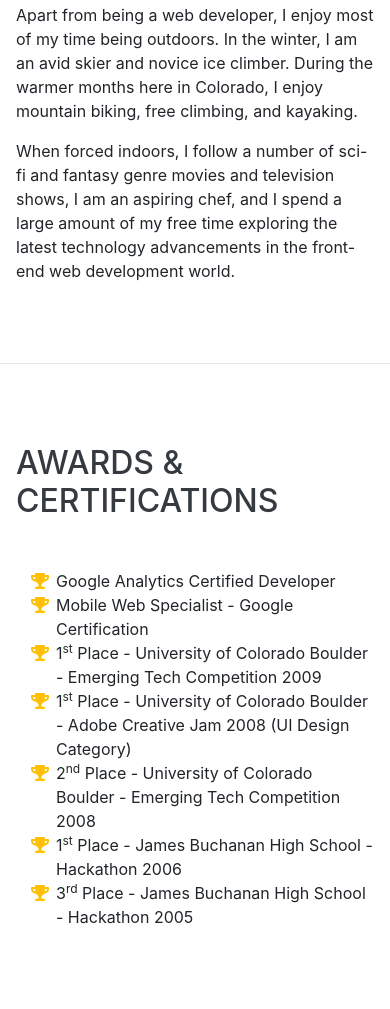
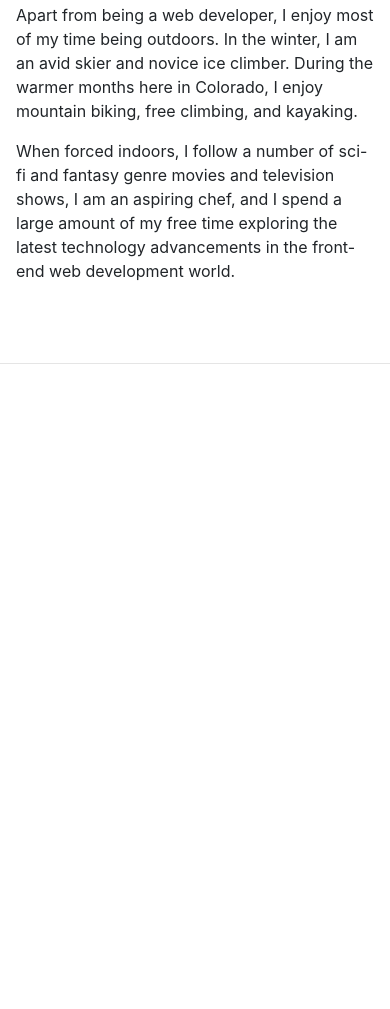
Before and after one commit to madilraza/portfolio, a website with bundled scripts: page index.html in a window 390 px wide. Shown: the part 4011-5020 px from the top of the page. After the commit the page ends 4375 px from the top, so only its background shows below. Built offline with nearby package versions, Linux system fonts and the light colour scheme; a script that the page names is missing; files whose address does not match are found by name; a web font is replaced by a local one.

Commit message:
Update index.html

```diff
--- a/index.html
+++ b/index.html
@@ -270,43 +270,6 @@ i am also a good designer and creative writer  </div>
     </section>
 
     <hr class="m-0">
-
-    <section class="resume-section p-3 p-lg-5 d-flex align-items-center" id="awards">
-      <div class="w-100">
-        <h2 class="mb-5">Awards &amp; Certifications</h2>
-        <ul class="fa-ul mb-0">
-          <li>
-            <i class="fa-li fa fa-trophy text-warning"></i>
-            Google Analytics Certified Developer</li>
-          <li>
-            <i class="fa-li fa fa-trophy text-warning"></i>
-            Mobile Web Specialist - Google Certification</li>
-          <li>
-            <i class="fa-li fa fa-trophy text-warning"></i>
-            1<sup>st</sup>
-            Place - University of Colorado Boulder - Emerging Tech Competition 2009</li>
-          <li>
-            <i class="fa-li fa fa-trophy text-warning"></i>
-            1<sup>st</sup>
-            Place - University of Colorado Boulder - Adobe Creative Jam 2008 (UI Design Category)</li>
-          <li>
-            <i class="fa-li fa fa-trophy text-warning"></i>
-            2<sup>nd</sup>
-            Place - University of Colorado Boulder - Emerging Tech Competition 2008</li>
-          <li>
-            <i class="fa-li fa fa-trophy text-warning"></i>
-            1<sup>st</sup>
-            Place - James Buchanan High School - Hackathon 2006</li>
-          <li>
-            <i class="fa-li fa fa-trophy text-warning"></i>
-            3<sup>rd</sup>
-            Place - James Buchanan High School - Hackathon 2005</li>
-        </ul>
-      </div>
-    </section>
-
-  </div>
-
   <!-- Bootstrap core JavaScript -->
   <script src="vendor/jquery/jquery.min.js"></script>
   <script src="vendor/bootstrap/js/bootstrap.bundle.min.js"></script>
```
